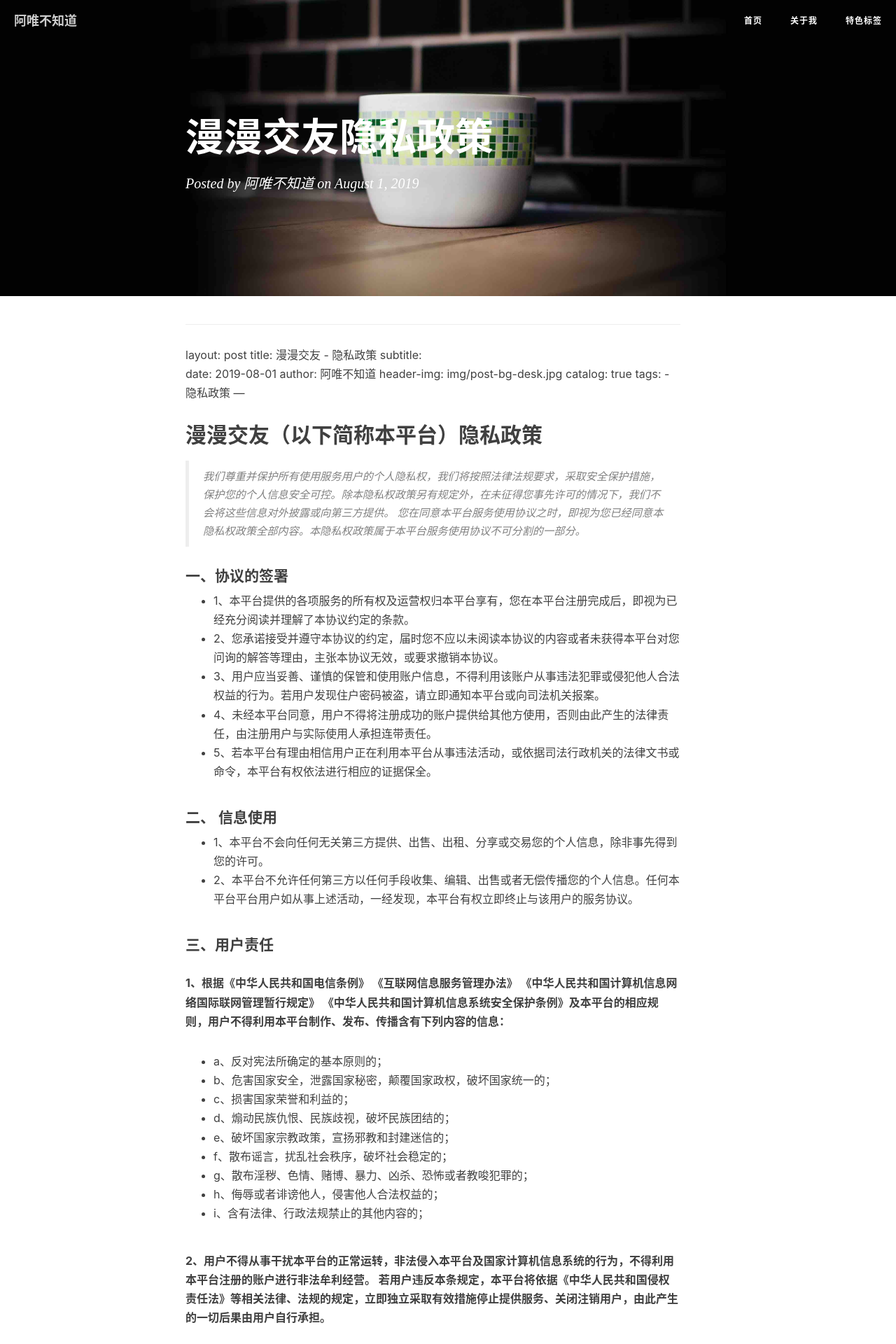
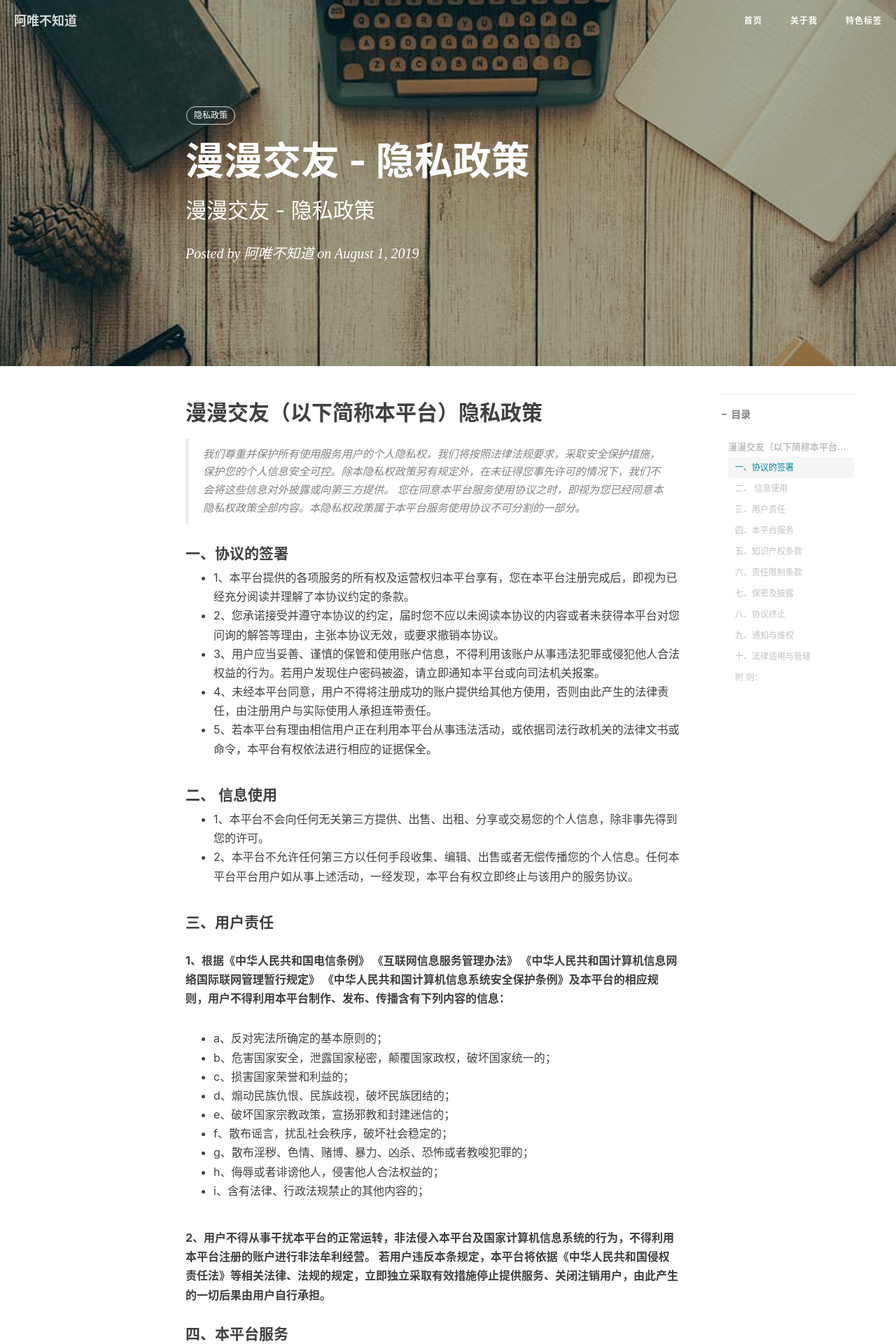
Before and after one commit to AAWayne/AAWayne.github.io, a Jekyll site: the page built from _posts/2019-08-01-漫漫交友隐私政策.md, in a window 1280 px wide. Shown: the top 1920 px of the page at 70% size. Built offline with Jekyll 4.4.1, drawn with Linux system fonts in a browser that asks for light colours; nearby versions of some CDN libraries; our own code applies the rules of GitHub Pages for plain Markdown files; comment, search, counter and statistics services are not loaded.

Commit message:
漫漫交友 - 隐私政策

```diff
--- a/_posts/2019-08-01-漫漫交友隐私政策.md
+++ b/_posts/2019-08-01-漫漫交友隐私政策.md
@@ -1,9 +1,7 @@
-
-
 ---
 layout:     post
 title:      漫漫交友 - 隐私政策
-subtitle:
+subtitle:   漫漫交友 - 隐私政策
 date:       2019-08-01
 author:     阿唯不知道
 header-img: img/post-bg-desk.jpg
```
Also changed, not shown: 1 other file.
